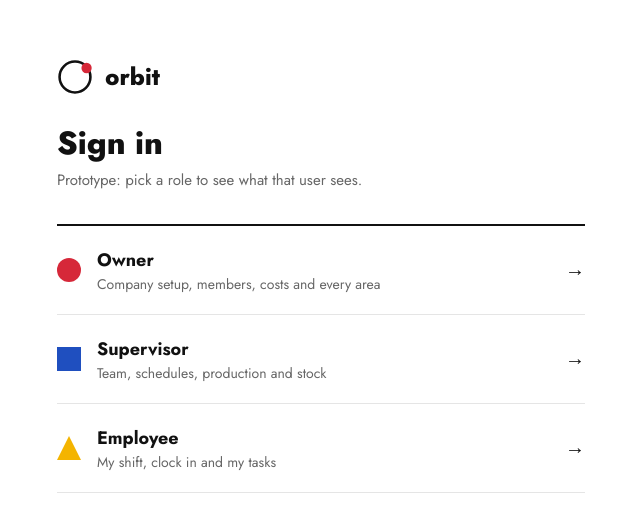
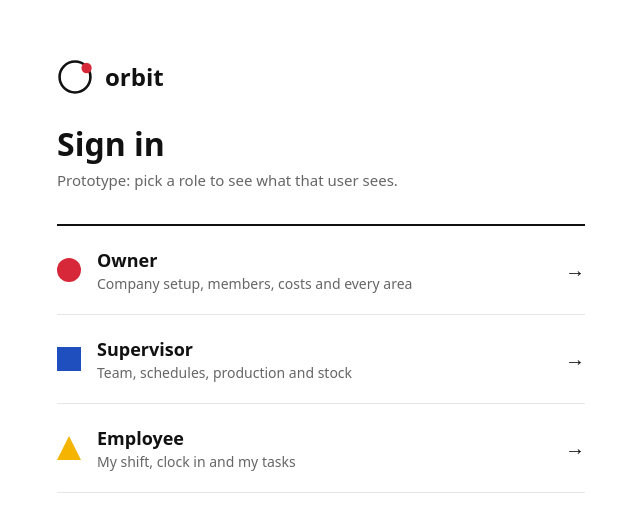
Before and after one commit to Unified-Operations-Management-System/orbit, a Next.js app in the folder apps/web/: page /sign-in in a window 1280 px wide. Shown: the part 124-656 px from the top of the page, without its empty margins (319-959 px from the left). Built offline with nearby package versions, Linux system fonts and the light colour scheme.

Commit message:
fix(web): self-host Jost so production build succeeds

```diff
--- a/apps/web/app/globals.css
+++ b/apps/web/app/globals.css
@@ -13,7 +13,7 @@
   --color-blue: #1F4FBF;
   --color-yellow: #F4B400;
 
-  --font-sans: var(--font-jost), ui-sans-serif, system-ui, sans-serif;
+  --font-sans: "Jost Variable", ui-sans-serif, system-ui, sans-serif;
 }
 
 body {
--- a/apps/web/app/layout.tsx
+++ b/apps/web/app/layout.tsx
@@ -1,9 +1,7 @@
 import type { Metadata } from "next";
-import { Jost } from "next/font/google";
+import "@fontsource-variable/jost";
 import { RoleProvider } from "@/lib/role";
 import "./globals.css";
-
-const jost = Jost({ subsets: ["latin"], weight: ["400", "500", "700", "800"], variable: "--font-jost" });
 
 export const metadata: Metadata = {
   title: "Orbit",
@@ -12,7 +10,7 @@ export const metadata: Metadata = {
 
 export default function RootLayout({ children }: LayoutProps<"/">) {
   return (
-    <html lang="en" className={`${jost.variable} h-full antialiased`}>
+    <html lang="en" className="h-full antialiased">
       <body className="flex min-h-full flex-col">
         <RoleProvider>{children}</RoleProvider>
       </body>
--- a/apps/web/package.json
+++ b/apps/web/package.json
@@ -10,6 +10,7 @@
     "typecheck": "next typegen && tsc --noEmit"
   },
   "dependencies": {
+    "@fontsource-variable/jost": "^5.3.0",
     "@orbit/api-client": "workspace:*",
     "@orbit/design-tokens": "workspace:*",
     "next": "16.4.1",
```
Also changed, not shown: 1 other file (tests, documents, lock files or other folders).
